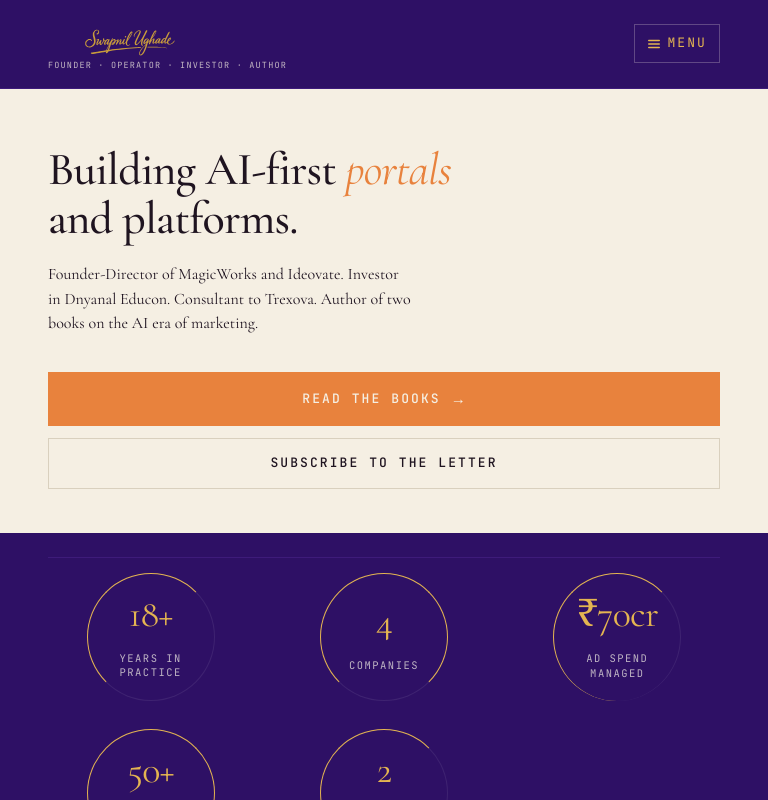
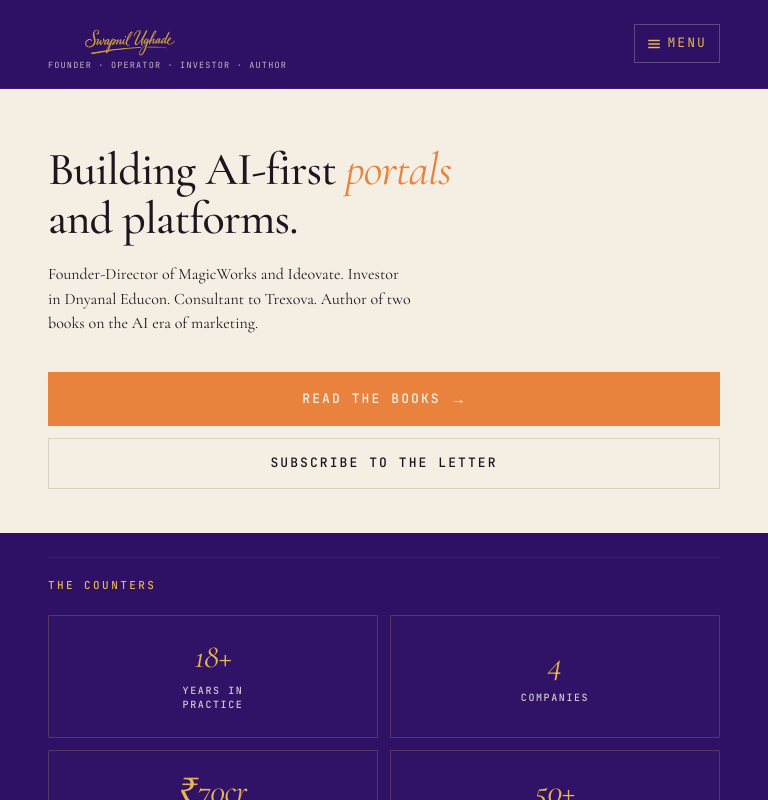
Before and after one commit to aiMoH-MW/swapnilughade-com, a Next.js app: page / in a window 768 px wide. Shown: the top 800 px of the page. Built offline with nearby package versions, Linux system fonts and the light colour scheme.

Commit message:
style: update counters section to rectangular bordered cards with serif italic numbers and mono labels

```diff
--- a/src/app/about/page.tsx
+++ b/src/app/about/page.tsx
@@ -163,12 +163,28 @@ export default function AboutPage() {
 
       <section className="seals-band">
         <div className="container">
+          <div className="seals-eyebrow">THE COUNTERS</div>
           <div className="seals-grid">
-            <div className="seal"><div className="seal-num">18+</div><div className="seal-lbl">Years in<br />practice</div></div>
-            <div className="seal"><div className="seal-num">4</div><div className="seal-lbl">Companies</div></div>
-            <div className="seal"><div className="seal-num">₹70cr</div><div className="seal-lbl">Ad spend<br />managed</div></div>
-            <div className="seal"><div className="seal-num">50+</div><div className="seal-lbl">Client<br />accounts</div></div>
-            <div className="seal"><div className="seal-num">2</div><div className="seal-lbl">Books<br />published</div></div>
+            <div className="seal">
+              <div className="seal-num">18+</div>
+              <div className="seal-lbl">Years in<br />practice</div>
+            </div>
+            <div className="seal">
+              <div className="seal-num">4</div>
+              <div className="seal-lbl">Companies</div>
+            </div>
+            <div className="seal">
+              <div className="seal-num">₹70cr</div>
+              <div className="seal-lbl">Ad spend<br />managed</div>
+            </div>
+            <div className="seal">
+              <div className="seal-num">50+</div>
+              <div className="seal-lbl">Client<br />accounts</div>
+            </div>
+            <div className="seal">
+              <div className="seal-num">2</div>
+              <div className="seal-lbl">Books<br />published</div>
+            </div>
           </div>
         </div>
       </section>
--- a/src/app/globals.css
+++ b/src/app/globals.css
@@ -351,15 +351,15 @@ em {
   flex-wrap: wrap;
 }
 
-/* ============ SEALS BAND (INDIGO ZONE) ============ */
+/* ============ SEALS BAND (INDIGO ZONE / THE COUNTERS) ============ */
 .seals-band, .seals-zone {
   background: var(--bg-indigo);
   color: var(--bone);
-  padding: 56px 0;
+  padding: 52px 0 60px;
   position: relative;
 }
 @media (min-width: 768px) {
-  .seals-band, .seals-zone { padding: 64px 0; }
+  .seals-band, .seals-zone { padding: 64px 0 72px; }
 }
 .seals-band::before, .seals-band::after,
 .seals-zone::before, .seals-zone::after {
@@ -377,6 +377,16 @@ em {
   .seals-band::before, .seals-zone::before { top: 24px; }
   .seals-band::after, .seals-zone::after { bottom: 24px; }
 }
+.seals-eyebrow {
+  font-family: var(--mono) !important;
+  font-size: 11px;
+  font-weight: 500;
+  letter-spacing: 0.22em;
+  text-transform: uppercase;
+  color: var(--gold-light);
+  margin-bottom: 24px;
+  display: block;
+}
 .seals-title {
   font-family: var(--serif) !important;
   font-weight: 400;
@@ -390,48 +400,59 @@ em {
 .seals-grid {
   display: grid;
   grid-template-columns: repeat(2, 1fr);
-  gap: 24px;
-  justify-items: center;
-  max-width: 1040px;
+  gap: 16px;
+  width: 100%;
   margin: 0 auto;
 }
 @media (min-width: 640px) {
-  .seals-grid { grid-template-columns: repeat(3, 1fr); gap: 28px; }
-}
-@media (min-width: 860px) {
+  .seals-grid { grid-template-columns: repeat(3, 1fr); gap: 18px; }
+}
+@media (min-width: 960px) {
   .seals-grid { grid-template-columns: repeat(5, 1fr); gap: 20px; }
 }
 .seal {
-  width: 128px;
-  height: 128px;
-  border: 1.5px solid var(--gold-light);
-  border-radius: 50%;
+  width: 100%;
+  min-height: 140px;
+  border: 1px solid rgba(228, 181, 81, 0.22);
+  border-radius: 1px;
   display: flex;
   flex-direction: column;
   align-items: center;
   justify-content: center;
   text-align: center;
-  padding: 12px;
-  background: transparent;
-  transition: border-color 200ms;
-}
-.seal:hover { border-color: var(--gold); }
+  padding: 32px 16px;
+  background: rgba(255, 255, 255, 0.012);
+  transition: border-color 200ms ease, background-color 200ms ease, transform 200ms ease;
+  box-sizing: border-box;
+}
+.seal:hover {
+  border-color: var(--gold-light);
+  background: rgba(228, 181, 81, 0.04);
+  transform: translateY(-2px);
+}
 .seal-num {
   font-family: var(--serif) !important;
+  font-style: italic !important;
   font-weight: 400;
-  font-size: 32px;
+  font-size: 38px;
   line-height: 1;
   color: var(--gold-light);
-  letter-spacing: -0.02em;
+  letter-spacing: -0.015em;
+}
+@media (min-width: 768px) {
+  .seal-num { font-size: 44px; }
 }
 .seal-lbl {
   font-family: var(--mono) !important;
-  font-size: 11px;
-  letter-spacing: 0.16em;
-  text-transform: uppercase;
-  color: rgba(239, 235, 227, 0.75);
-  margin-top: 12px;
-  line-height: 1.35;
+  font-style: normal;
+  font-size: 10.5px;
+  font-weight: 500;
+  letter-spacing: 0.18em;
+  text-transform: uppercase;
+  color: rgba(239, 235, 227, 0.85);
+  margin-top: 14px;
+  line-height: 1.45;
+  text-align: center;
 }
 
 /* ============ SECTION SCAFFOLDING ============ */
@@ -2644,37 +2665,35 @@ input, select, textarea, button {
   }
 }
 
-/* Data Seals Band (Home & About) 2x2 on Mobile */
+/* Data Seals Band (Home & About) on Mobile */
 @media (max-width: 768px) {
   .h-seals-band, .seals-band {
-    padding: 40px 0;
-  }
-  .h-seals-inner, .seals-inner {
-    display: grid !important;
+    padding: 44px 0;
+  }
+  .seals-eyebrow {
+    margin-bottom: 20px;
+  }
+  .seals-grid {
     grid-template-columns: repeat(2, 1fr) !important;
-    gap: 0 !important;
-    max-width: 500px;
+    gap: 12px !important;
+  }
+  .seal {
+    padding: 24px 12px;
+    min-height: 120px;
+  }
+  .seal:last-child:nth-child(odd) {
+    grid-column: span 2;
+    max-width: 240px;
     margin: 0 auto;
-  }
-  .h-seal, .seal {
-    padding: 24px 12px;
-    text-align: center;
-    border-bottom: 1px solid rgba(255, 255, 255, 0.08);
-  }
-  .h-seal:nth-child(odd), .seal:nth-child(odd) {
-    border-right: 1px solid rgba(255, 255, 255, 0.08);
-  }
-  .h-seal:nth-child(3), .h-seal:nth-child(4),
-  .seal:nth-child(3), .seal:nth-child(4) {
-    border-bottom: none;
-  }
-  .h-seal-num, .seal-num {
-    font-size: 38px !important;
-    margin-bottom: 6px;
-  }
-  .h-seal-lbl, .seal-lbl {
-    font-size: 10.5px !important;
-    letter-spacing: 0.14em;
+    width: 100%;
+  }
+  .seal-num {
+    font-size: 34px !important;
+  }
+  .seal-lbl {
+    font-size: 10px !important;
+    margin-top: 10px;
+    letter-spacing: 0.16em;
   }
 }
 
--- a/src/app/page.tsx
+++ b/src/app/page.tsx
@@ -23,6 +23,7 @@ export default function HomePage() {
       {/* SEALS BAND (INDIGO) */}
       <section className="seals-band">
         <div className="container">
+          <div className="seals-eyebrow">THE COUNTERS</div>
           <div className="seals-grid">
             <div className="seal">
               <div className="seal-num">18+</div>
```
